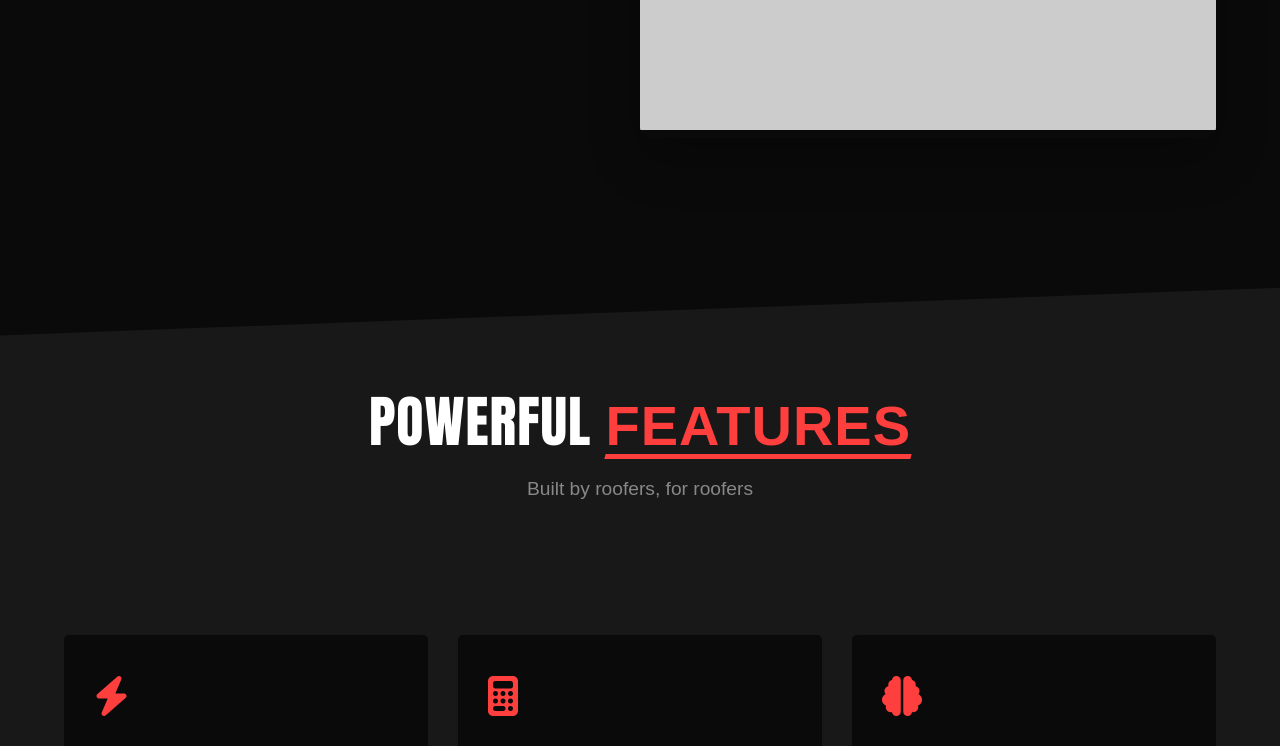
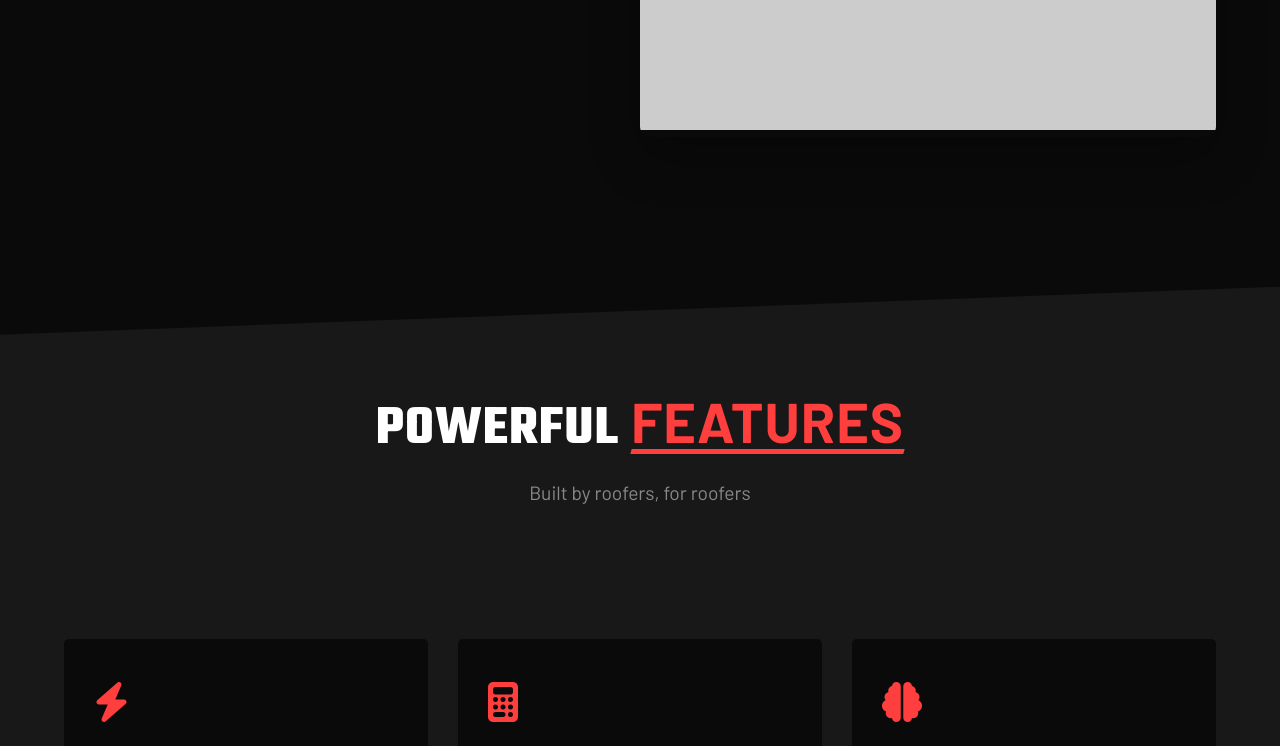
Before and after one commit to chauncinator/rab-mvp-public, a plain HTML site: page landing.html in a window 1280 px wide. Shown: the part 758-1504 px from the top of the page. Drawn offline with nearby package versions, Linux system fonts and the light colour scheme; placeholder pictures from the web are drawn by us.

Commit message:
Update landing.html

```diff
--- a/landing.html
+++ b/landing.html
@@ -1,6 +1,9 @@
 <!DOCTYPE html>
 <html lang="en">
 <head>
+    <link rel="preconnect" href="https://fonts.googleapis.com">
+    <link rel="preconnect" href="https://fonts.gstatic.com" crossorigin>
+    <link href="https://fonts.googleapis.com/css2?family=Barlow:wght@400;500;600;700&family=Teko:wght@400;500;600;700&display=swap" rel="stylesheet">
     <!-- ... other meta tags ... -->
     <title>ReadyAimBid | Revolutionary Roofing Estimator</title>
     <!-- GSAP Animation Library -->
```
